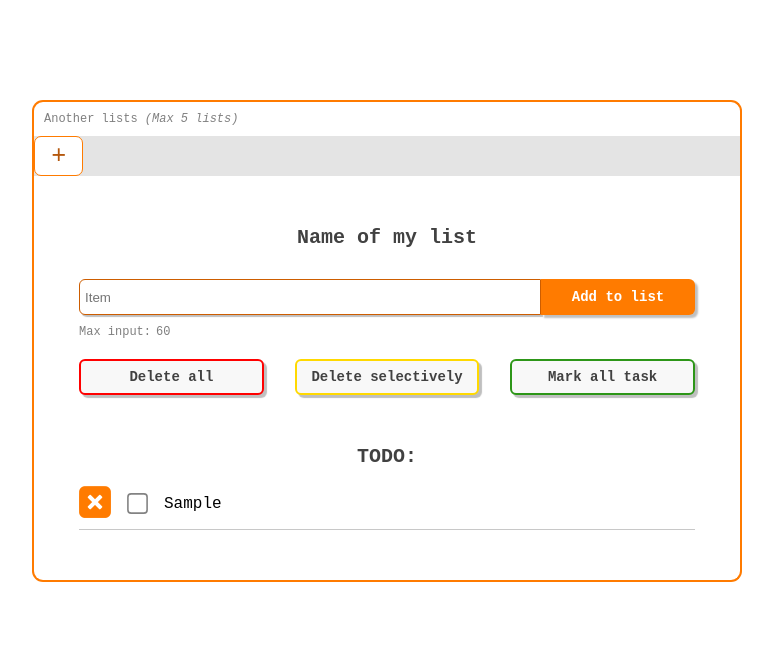
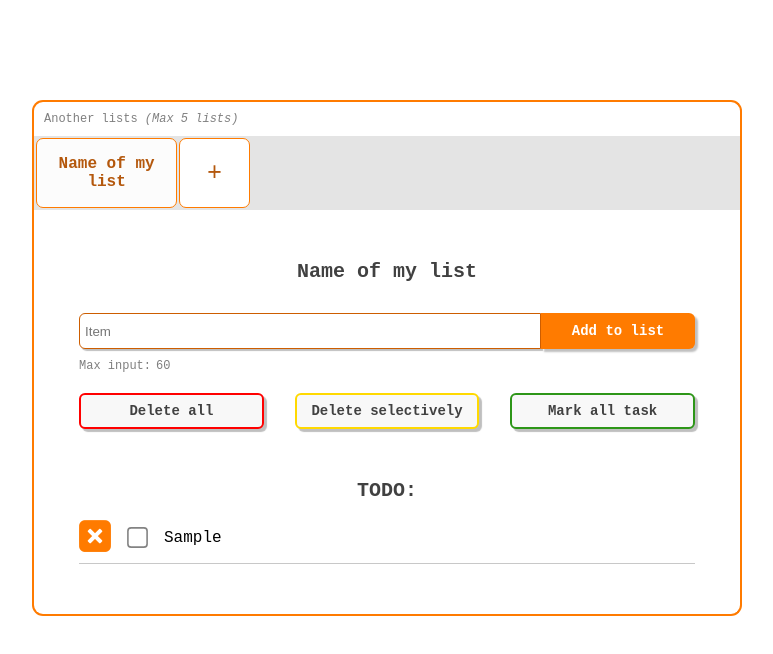
Before and after one commit to EkaterinaKhmara/Project-TODOlist, a plain HTML site: page index.html in a window 1280 px wide. Both pictures are taken after typing "Sample" into the empty fields and a click on the button "Add to list". Shown: the whole page, without its empty margins (253-1026 px from the left). Drawn offline with Linux system fonts and the light colour scheme.

Commit message:
added changing the name of the list and a new tab for it

```diff
--- a/css/style.css
+++ b/css/style.css
@@ -49,8 +49,8 @@
 }
 
 .mainBox .anotherLists .listsBox .addNewList{
-    width: 7%;
-    height: 40px;
+    width: 10%;
+    height: 70px;
     background: white;
     border-radius: 7px;
     border: 1px solid rgb(255, 123, 0);
@@ -71,7 +71,7 @@
 
 .mainBox .anotherLists .listsBox .lBox{
     width: 20%;
-    height: 40px;
+    height: 70px;
     background: rgb(252, 252, 252);
     margin: 2px;
     border-radius: 7px;
@@ -79,12 +79,14 @@
     display: none;
     justify-content: center;
     align-items: center;
+    padding: 5px;
 }
 
 .mainBox .anotherLists .listsBox .lBox p{
     color: #b4580d;
     font-family: monospace;
     font-size: 16px;
+    text-align: center;
 }
 
 .mainBox .inputBox{
--- a/index.html
+++ b/index.html
@@ -16,16 +16,16 @@
                 <p>Another lists <span>(Max 5 lists)</span></p>
             </div>
             <div class="listsBox">
-                <div class="lBox"><p><b>New list</b></p></div>
-                <div class="lBox"><p><b>New list</b></p></div>
-                <div class="lBox"><p><b>New list</b></p></div>
-                <div class="lBox"><p><b>New list</b></p></div>
-                <div class="lBox"><p><b>New list</b></p></div>
+                <div class="lBox" id="one"><p><b>Name of my list</b></p></div>
+                <div class="lBox" id="two"><p><b>Name of my list</b></p></div>
+                <div class="lBox three"><p><b>Name of my list</b></p></div>
+                <div class="lBox four"><p><b>Name of my list</b></p></div>
+                <div class="lBox five"><p><b>Name of my list</b></p></div>
                 <div class="addNewList" id="addNewList"><p>+</p></div>
             </div>
         </div>
         <div class="inputBox" id="inputBox">
-            <h2 contenteditable="true">Name of my list</h2>
+            <h2 id="nameListChange" contenteditable="true">Name of my list</h2>
             <div class="form">
                 <input id="item" type="text" placeholder="Item">
                 <button class="button" id="but"><b>Add to list</b></button>
--- a/js/script.js
+++ b/js/script.js
@@ -6,6 +6,20 @@ const delAllBut = document.getElementById("butDelAll");
 const doneAllTask = document.getElementById("butDoneAll");
 const delTaskSel = document.getElementById("butDelSel");
 const numberInput = document.getElementById("numInpt");
+const firstBoxList = document.getElementById("one");
+const changeName = document.getElementById("nameListChange");
+
+changeName.addEventListener("input", function() {
+    firstBoxList.style.display = "flex";
+    const valueName = changeName.innerText;
+    const nameBoxList = firstBoxList.querySelector("p b");
+    nameBoxList.innerHTML = valueName;
+
+    // Изменить "настройки" для сохранения в памяти
+    addListStorage();
+    localStorage.setItem(`el`, ulVal.innerHTML);
+    localStorage.setItem('list', ulVal.childElementCount);
+}, false);
 
 
 // Открыта страница, она пуста. Как только юзер вводит первый элемент,
@@ -33,6 +47,8 @@ getListStorage();
 function checkItemsOnList(){
     if(ulVal.childElementCount > 0){
         btnS.style.display = "flex";
+        firstBoxList.style.display = "flex";
+
     }else if(ulVal.childElementCount <= 0){
         btnS.style.display = "none";
     }
```
